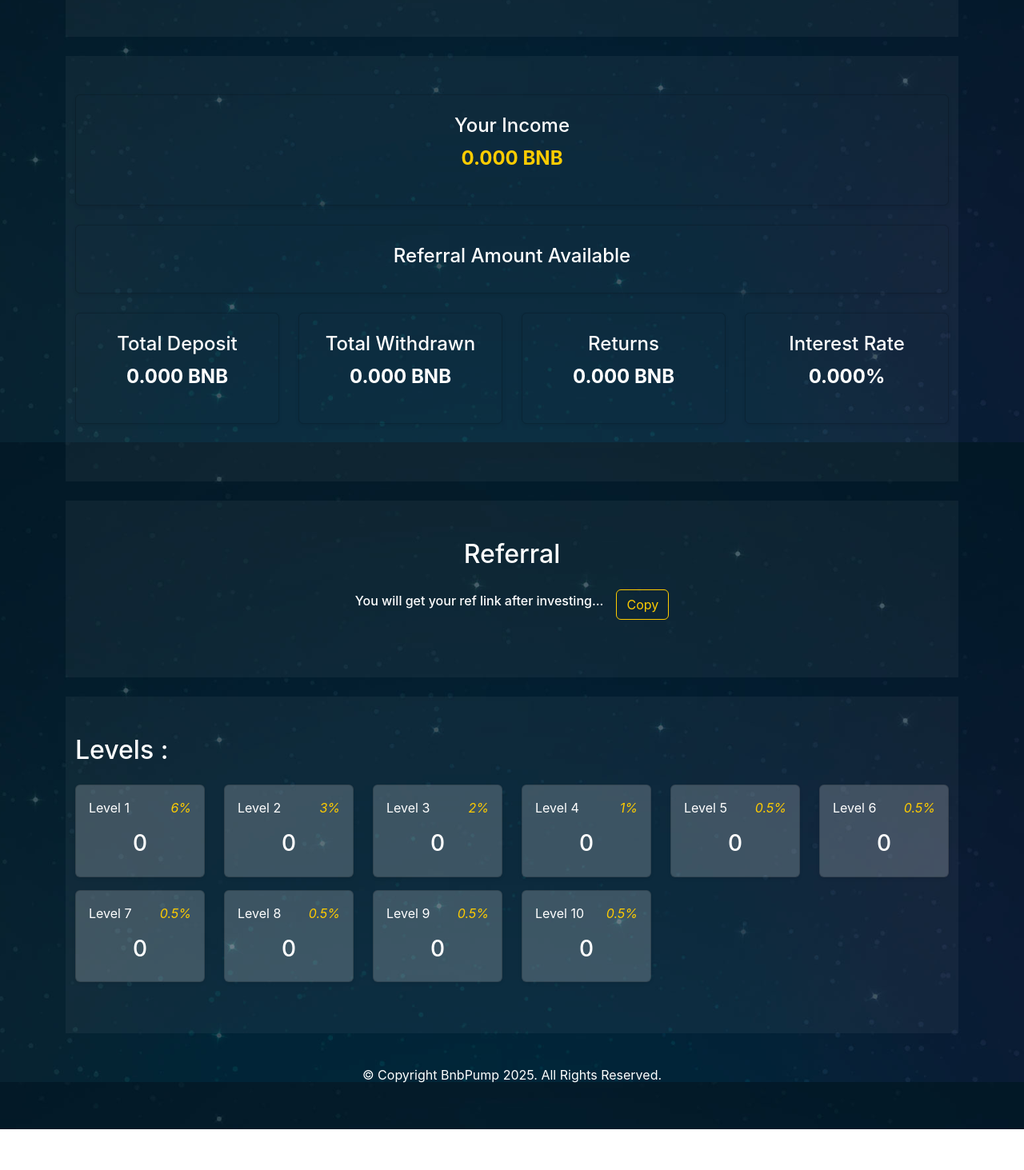
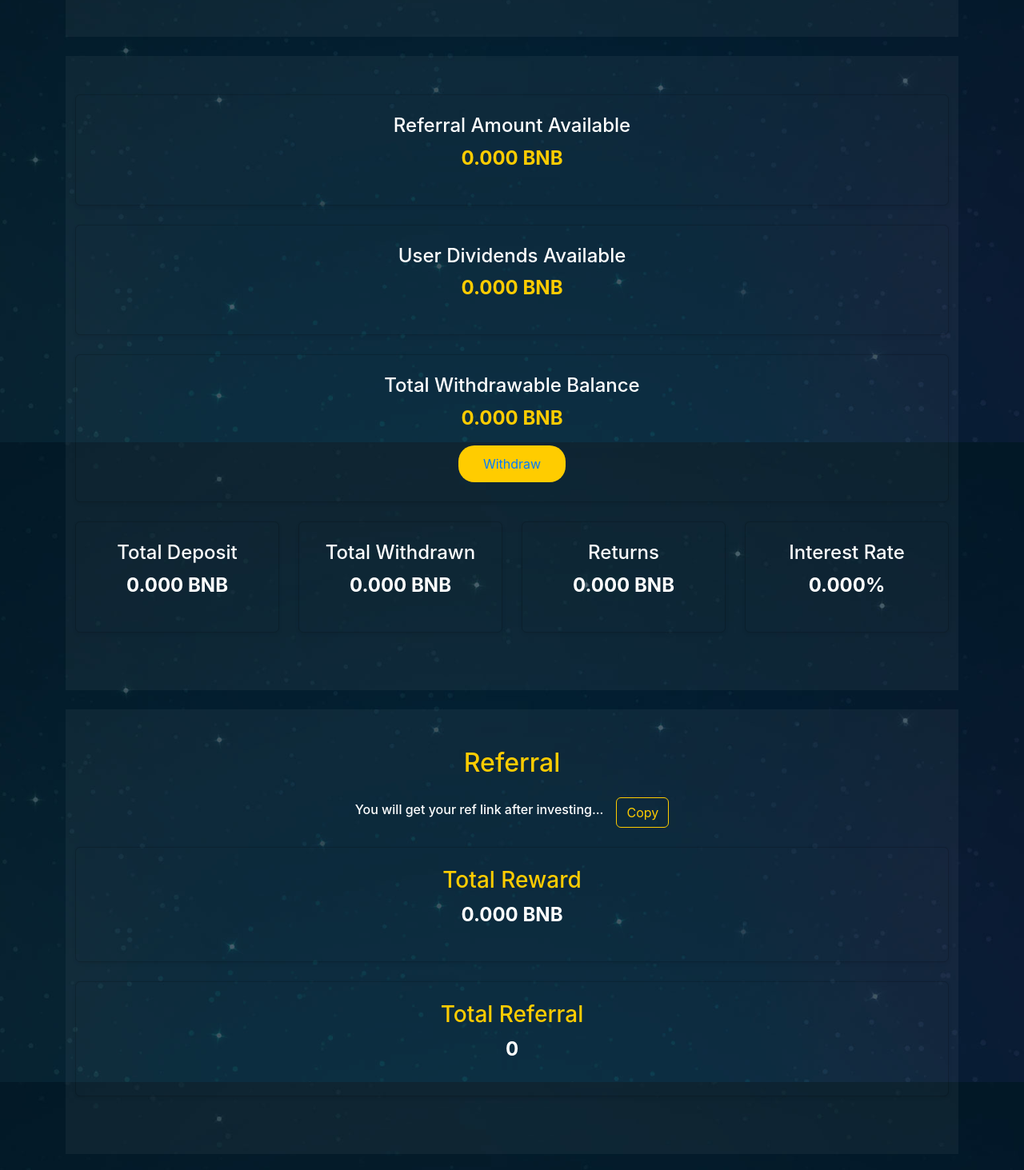
Before and after one commit to AllDigitalOfficial/sample-react-plan8, a React (Vite) app: page / in a window 1280 px wide. Shown: the part 1847-3310 px from the top of the page at 80% size. Before the commit the page ends 3259 px from the top, so only its background shows below. Built offline with nearby package versions, Linux system fonts and the light colour scheme.

Commit message:
new commit 6

```diff
--- a/src/components/Deposit/index.tsx
+++ b/src/components/Deposit/index.tsx
@@ -10,8 +10,9 @@ const Deposit = () => {
   const perDayIncome = import.meta.env.VITE_APP_DEPOSIT_INCOME || 0.0;
   const percentRate = import.meta.env.VITE_APP_PERCENT_RATE || 0;
   const totalIncome = import.meta.env.VITE_APP_TOTAL_INCOME || 0.0;
+  const textAlert = import.meta.env.VITE_APP_TEXT_ALERT || "Please install MetaMask or another Ethereum wallet extension to proceed.";
   const handleDepositClick = () => {
-    alert('Please install MetaMask or another Ethereum wallet extension to proceed.');
+    alert( textAlert );
   };
 
   return (
--- a/src/components/Referral/index.tsx
+++ b/src/components/Referral/index.tsx
@@ -18,13 +18,13 @@ const Referral = () => {
     // Copy referral link logic here
     toast.success(Linktext, {
       position: "bottom-right",
-      autoClose: 4000,
+      autoClose: 3000,
       hideProgressBar: false,
       closeOnClick: true,
       pauseOnHover: true,
       draggable: true,
       progress: undefined,
-      style: { backgroundColor: NotificationbgColor, color: 'white' },
+      style: { backgroundColor: NotificationbgColor, color: cardTextColor },
     });
   };
 
@@ -32,7 +32,7 @@ const Referral = () => {
     <div className="roadmap-area py-5" style={{ backgroundColor: bgColor }}>
       <div className="container">
         <div className="referral">
-          <h2 className="mb-4" style={{ color: textColor, textAlign: 'center' }}>
+          <h2 className="mb-4" style={{ color: buttonTextColor, textAlign: 'center' }}>
             Referral
           </h2>
 
@@ -66,6 +66,26 @@ const Referral = () => {
               Copy
             </button>
           </div>
+
+          {/* Total Reward Section */}
+          <div className="card shadow-sm p-4 mb-4" style={{ backgroundColor: cardBgColor }}>
+            <h3 className="title" style={{ color: buttonTextColor, textAlign: 'center' }}>
+              Total Reward
+            </h3>
+            <p className="fs-4 fw-bold" style={{ color: cardTextColor, textAlign: 'center' }}>
+              0.000 BNB
+            </p>
+          </div>
+
+          {/* Total Referral Section */}
+          <div className="card shadow-sm p-4 mb-4" style={{ backgroundColor: cardBgColor }}>
+            <h3 className="title" style={{ color: buttonTextColor, textAlign: 'center' }}>
+              Total Referral
+            </h3>
+            <p className="fs-4 fw-bold" style={{ color: cardTextColor, textAlign: 'center' }}>
+              0
+            </p>
+          </div>
         </div>
       </div>
       <ToastContainer />
--- a/src/components/YourIncome/index.tsx
+++ b/src/components/YourIncome/index.tsx
@@ -1,4 +1,5 @@
 import React from "react";
+import { Button } from "react-bootstrap";
 
 const initialColors = {
   bgColor: import.meta.env.VITE_APP_REFERRAL_LINK_BG_COLOR || "#FFFFFF0B",
@@ -11,24 +12,41 @@ const initialColors = {
   totalWithdrawnColor: import.meta.env.VITE_APP_TOTAL_WITHDRAWN_COLOR || "#ffffff",
   returnsColor: import.meta.env.VITE_APP_RETURNS_COLOR || "#ffffff",
   interestRateColor: import.meta.env.VITE_APP_INTEREST_RATE_COLOR || "#ffffff",
-  rateColor: import.meta.env.VITE_APP_RATE_COLOR || "#007bff",
+  rateColor: import.meta.env.VITE_APP_RATE_COLOR || "#000000",
 };
 
-const cardData = [
+const CardData = {
+  value1: import.meta.env.VITE_APP_REFERRAL_LINK_VALUE1 || "0.000 BNB",
+  value2: import.meta.env.VITE_APP_REFERRAL_LINK_VALUE2 || "0.000 BNB",
+  value3: import.meta.env.VITE_APP_REFERRAL_LINK_VALUE3 || "0.000 BNB",
+  withdrawText: import.meta.env.VITE_APP_REFERRAL_LINK_WITHDRAW_TEXT || "Withdrawl Initiated!",
+}
+
+const columnCardData = [
   {
-    title: "Your Income",
-    value: "0.000 BNB",
+    title: "Referral Amount Available",
+    value: CardData.value1,
     color: initialColors.subtextColor,
     bgColor: initialColors.subbgColor,
     textColor: initialColors.textColor,
   },
   {
-    title: "Referral Amount Available",
-    value: "",
+    title: "User Dividends Available",
+    value: CardData.value2,
     color: initialColors.subtextColor,
     bgColor: initialColors.subbgColor,
     textColor: initialColors.textColor,
   },
+  {
+    title: "Total Withdrawable Balance",
+    value: CardData.value3,
+    color: initialColors.subtextColor,
+    bgColor: initialColors.subbgColor,
+    textColor: initialColors.textColor,
+  },
+];
+
+const rowCardData = [
   {
     title: "Total Deposit",
     value: import.meta.env.VITE_APP_TOTAL_DEPOSIT || "0.000 BNB",
@@ -64,37 +82,56 @@ const YourIncome = () => {
     bgColor,
   } = initialColors;
 
+  const handleWithdrawClick = () => {
+    // Handle withdrawal logic here
+    alert(CardData.withdrawText);
+  };
+
   return (
     <div className="expart-team-area py-5" style={{ backgroundColor: bgColor }}>
       <div className="container">
         <div className="row">
-          {cardData.slice(0, 2).map((card, index) => (
+          {columnCardData.map((card, index) => (
             <div className="col-12 mb-4" key={index}>
               <div className="card shadow-sm p-4" style={{ backgroundColor: card.bgColor }}>
                 <h4 className="title" style={{ color: card.textColor, textAlign: 'center' }}>
                   {card.title}
                 </h4>
-                {card.value && (
                 <p className="fs-4 fw-bold" style={{ color: card.color, textAlign: 'center' }}>
                   {card.value}
                 </p>
+                {card.title === "Total Withdrawable Balance" && (
+                  <div className="d-flex justify-content-center">
+                    <Button
+                      variant="outline-light"
+                      style={{
+                        backgroundColor: initialColors.subtextColor,
+                        color: initialColors.rateColor,
+                        borderColor: initialColors.borderColor,
+                        borderRadius: '20px',
+                        padding: '10px 30px',
+                        fontSize: '1rem',
+                      }}
+                      onClick={handleWithdrawClick}
+                    >
+                      Withdraw
+                    </Button>
+                  </div>
                 )}
               </div>
             </div>
           ))}
         </div>
         <div className="row">
-          {cardData.slice(2).map((card, index) => (
+          {rowCardData.map((card, index) => (
             <div className="col-lg-3 col-md-6 col-12 mb-4" key={index}>
               <div className="card shadow-sm p-4" style={{ backgroundColor: card.bgColor }}>
                 <h4 className="title" style={{ color: card.textColor, textAlign: 'center' }}>
                   {card.title}
                 </h4>
-                {card.value && (
                 <p className="fs-4 fw-bold" style={{ color: card.color, textAlign: 'center' }}>
                   {card.value}
                 </p>
-                )}
               </div>
             </div>
           ))}
```
Also changed, not shown: 1 other file (tests, documents, lock files or other folders). Lines whose indentation alone changed are shown as unchanged.
